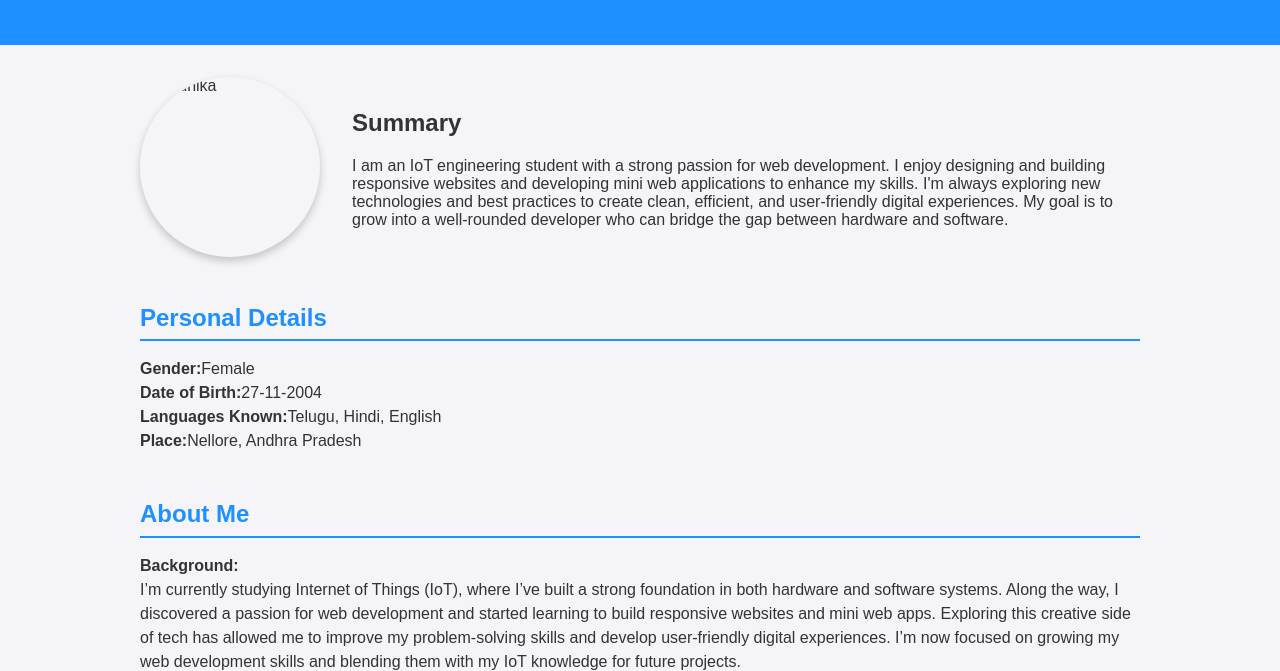
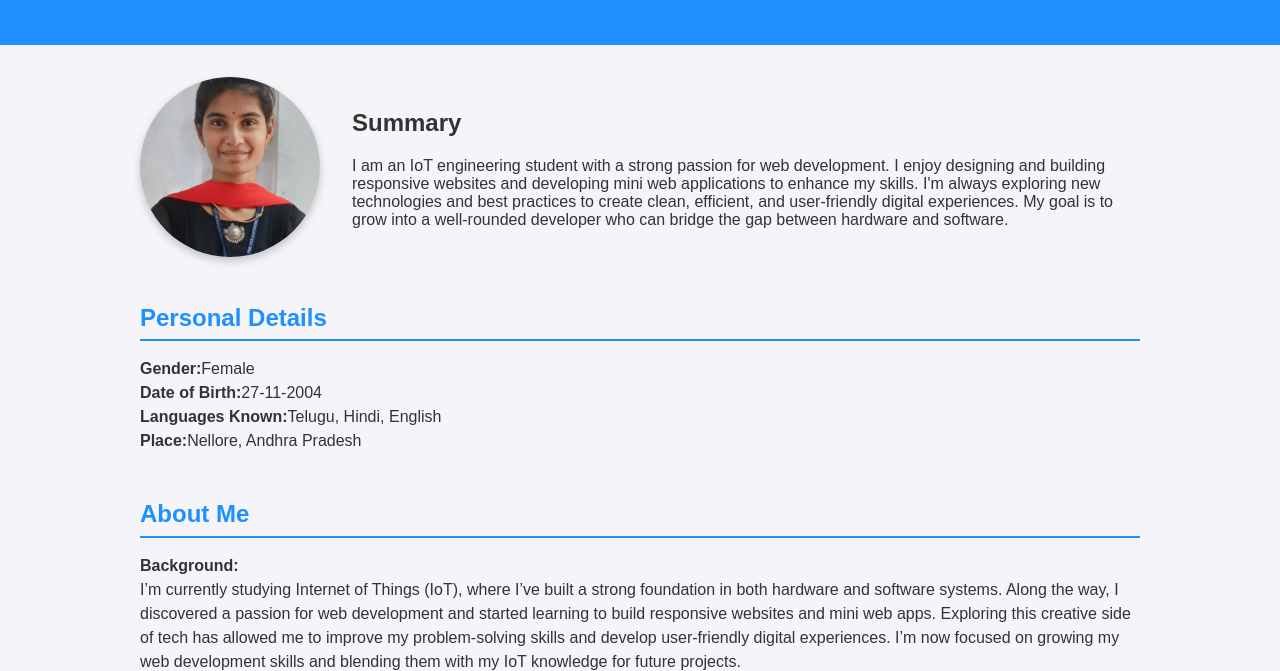
Before and after one commit to mounika-gorantla/PRODIGY_WD_04, a plain HTML site: page index.html in a window 1280 px wide. Shown: the part 114-785 px from the top of the page. Drawn offline with Linux system fonts and the light colour scheme.

Commit message:
Added profile image

```diff
--- a/index.html
+++ b/index.html
@@ -89,7 +89,7 @@
 
   <div class="container">
     <div class="profile">
-      <img src="C:\Users\heman\Downloads\Mouni.jpg" alt="Mounika" />
+      <img src="images/Mouni.jpg" alt="My photo" />
       <div class="summary">
         <h2>Summary</h2>
         <p>
```
Also changed, not shown: images/Mouni.jpg (added), 1 other file.
